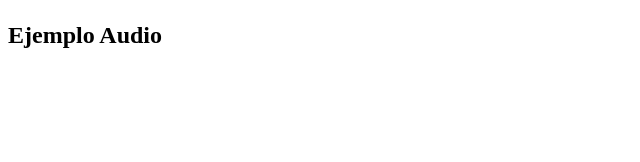
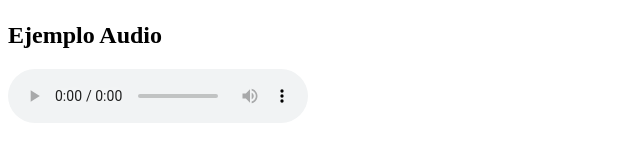
Before and after one commit to davidpayares-dot/ProyectoWebImagenes, a plain HTML site: page html/video.html in a window 1280 px wide. Shown: the part 232-394 px from the top of the page, without its empty margins (0-640 px from the left). Drawn offline with Linux system fonts and the light colour scheme.

Commit message:
se añadio el ejemplo del audio

```diff
--- a/html/video.html
+++ b/html/video.html
@@ -9,6 +9,6 @@
     <h1>Ejemplo Video</h1>
     <video src="../recursos/videos/mov_bbb.mp4" controls autoplay></video>
     <h2>Ejemplo Audio</h2>
-    <audio src="../recursos/audios/horse.ogv"></audio>
+    <audio src="../recursos/audios/horse.ogv" controls></audio>
 </body>
 </html>
```
